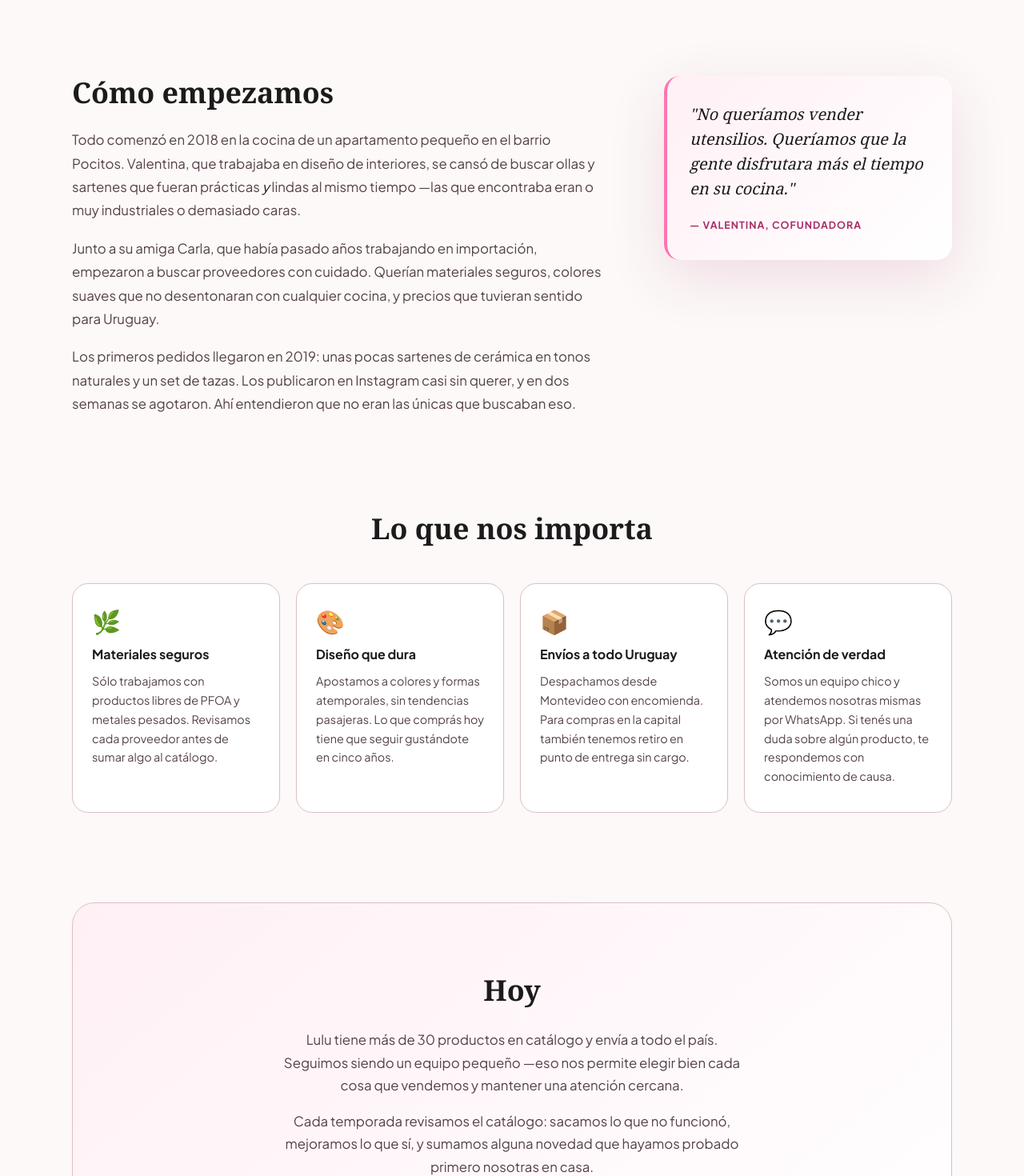
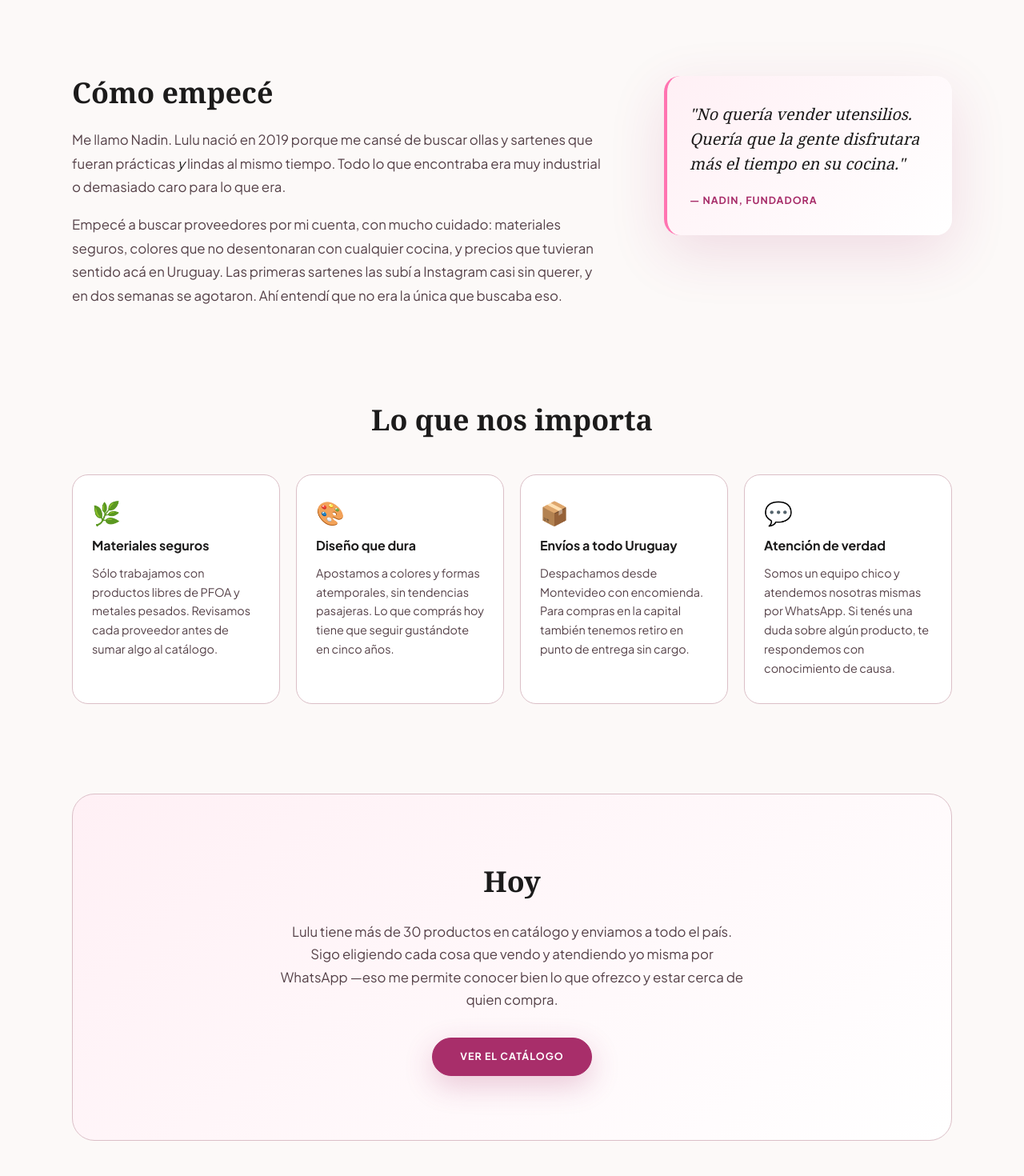
Before and after one commit to Mandy9943/lulu, a Next.js app: page /sobre in a window 1280 px wide. Shown: the part 560-2030 px from the top of the page at 80% size. Built offline with nearby package versions, Linux system fonts and the light colour scheme; no server answers.

Commit message:
Refactor "Sobre" page content for clarity and personalization; update founder's narrative and improve text formatting

```diff
--- a/src/app/sobre/page.tsx
+++ b/src/app/sobre/page.tsx
@@ -37,35 +37,30 @@ export default function SobrePage() {
       <section className="about-story">
         <div className="about-story-grid">
           <div className="about-story-text">
-            <h2>Cómo empezamos</h2>
+            <h2>Cómo empecé</h2>
             <p>
-              Todo comenzó en 2018 en la cocina de un apartamento pequeño en el
-              barrio Pocitos. Valentina, que trabajaba en diseño de interiores,
-              se cansó de buscar ollas y sartenes que fueran prácticas{" "}
-              <em>y</em> lindas al mismo tiempo —las que encontraba eran o muy
-              industriales o demasiado caras.
+              Me llamo Nadin. Lulu nació en 2019 porque me cansé de buscar ollas
+              y sartenes que fueran prácticas <em>y</em> lindas al mismo tiempo.
+              Todo lo que encontraba era muy industrial o demasiado caro para lo
+              que era.
             </p>
             <p>
-              Junto a su amiga Carla, que había pasado años trabajando en
-              importación, empezaron a buscar proveedores con cuidado. Querían
-              materiales seguros, colores suaves que no desentonaran con
-              cualquier cocina, y precios que tuvieran sentido para Uruguay.
-            </p>
-            <p>
-              Los primeros pedidos llegaron en 2019: unas pocas sartenes de
-              cerámica en tonos naturales y un set de tazas. Los publicaron en
-              Instagram casi sin querer, y en dos semanas se agotaron. Ahí
-              entendieron que no eran las únicas que buscaban eso.
+              Empecé a buscar proveedores por mi cuenta, con mucho cuidado:
+              materiales seguros, colores que no desentonaran con cualquier
+              cocina, y precios que tuvieran sentido acá en Uruguay. Las
+              primeras sartenes las subí a Instagram casi sin querer, y en dos
+              semanas se agotaron. Ahí entendí que no era la única que buscaba
+              eso.
             </p>
           </div>
 
           <aside className="about-story-aside">
             <div className="about-pull-quote">
               <blockquote>
-                "No queríamos vender utensilios. Queríamos que la gente
-                disfrutara más el tiempo en su cocina."
+                "No quería vender utensilios. Quería que la gente disfrutara más
+                el tiempo en su cocina."
               </blockquote>
-              <cite>— Valentina, cofundadora</cite>
+              <cite>— Nadin, fundadora</cite>
             </div>
           </aside>
         </div>
@@ -125,14 +120,10 @@ export default function SobrePage() {
         <div className="about-today-inner">
           <h2>Hoy</h2>
           <p>
-            Lulu tiene más de 30 productos en catálogo y envía a todo el país.
-            Seguimos siendo un equipo pequeño —eso nos permite elegir bien cada
-            cosa que vendemos y mantener una atención cercana.
-          </p>
-          <p>
-            Cada temporada revisamos el catálogo: sacamos lo que no funcionó,
-            mejoramos lo que sí, y sumamos alguna novedad que hayamos probado
-            primero nosotras en casa.
+            Lulu tiene más de 30 productos en catálogo y enviamos a todo el
+            país. Sigo eligiendo cada cosa que vendo y atendiendo yo misma por
+            WhatsApp —eso me permite conocer bien lo que ofrezco y estar cerca
+            de quien compra.
           </p>
           <Link href="/#catalog" className="btn-primary">
             Ver el catálogo
```
